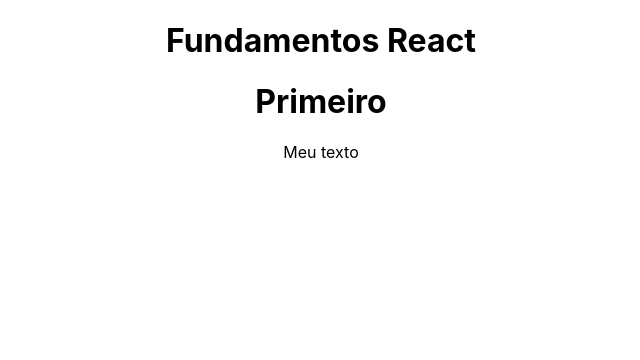
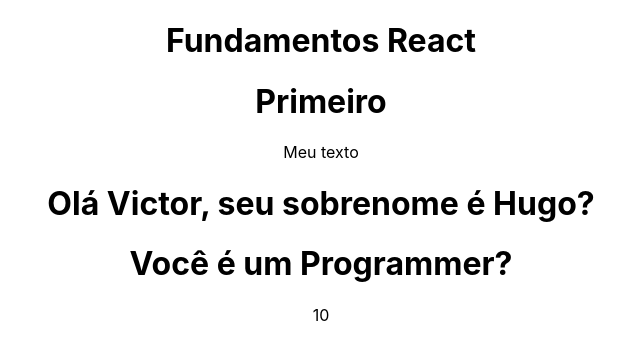
Before and after one commit to TorugoJS/estudos_react_udemy, a React (Create React App) app: page / in a window 1280 px wide. Shown: the top 360 px of the page, without its empty margins (319-959 px from the left). Built offline with nearby package versions, Linux system fonts and the light colour scheme.

Commit message:
estudos_react

```diff
--- a/src/App.js
+++ b/src/App.js
@@ -1,12 +1,14 @@
 import logo from './logo.svg';
 import './App.css';
 import FirstComponent from './components/FirstComponent';
+import TemplateExpressions from './components/TemplateExpressions';
 
 function App() {
   return (
     <div className="App">
       <h1>Fundamentos React</h1>
       <FirstComponent />
+      <TemplateExpressions />
     </div>
   );
 }
--- a/src/components/FirstComponent.js
+++ b/src/components/FirstComponent.js
@@ -3,7 +3,6 @@
 const FirstComponent = () => {
 
     //função
-
 
     /*
     multipla linhas
--- /dev/null
+++ b/src/components/TemplateExpressions.js
@@ -0,0 +1,22 @@
+
+
+const TemplateExpressions = () => {
+
+    const name = "Victor"
+    const sobrenome = "Hugo"
+
+    const data = {
+        age:21,
+        job:"Programmer"
+    }
+
+    return (
+        <div>
+            <h1>Olá {name}, seu sobrenome é {sobrenome}?</h1>
+            <h1>Você é um {data.job}?</h1>
+            <p>{5 + 5}</p>
+        </div>
+    )
+}
+
+export default TemplateExpressions;
```
